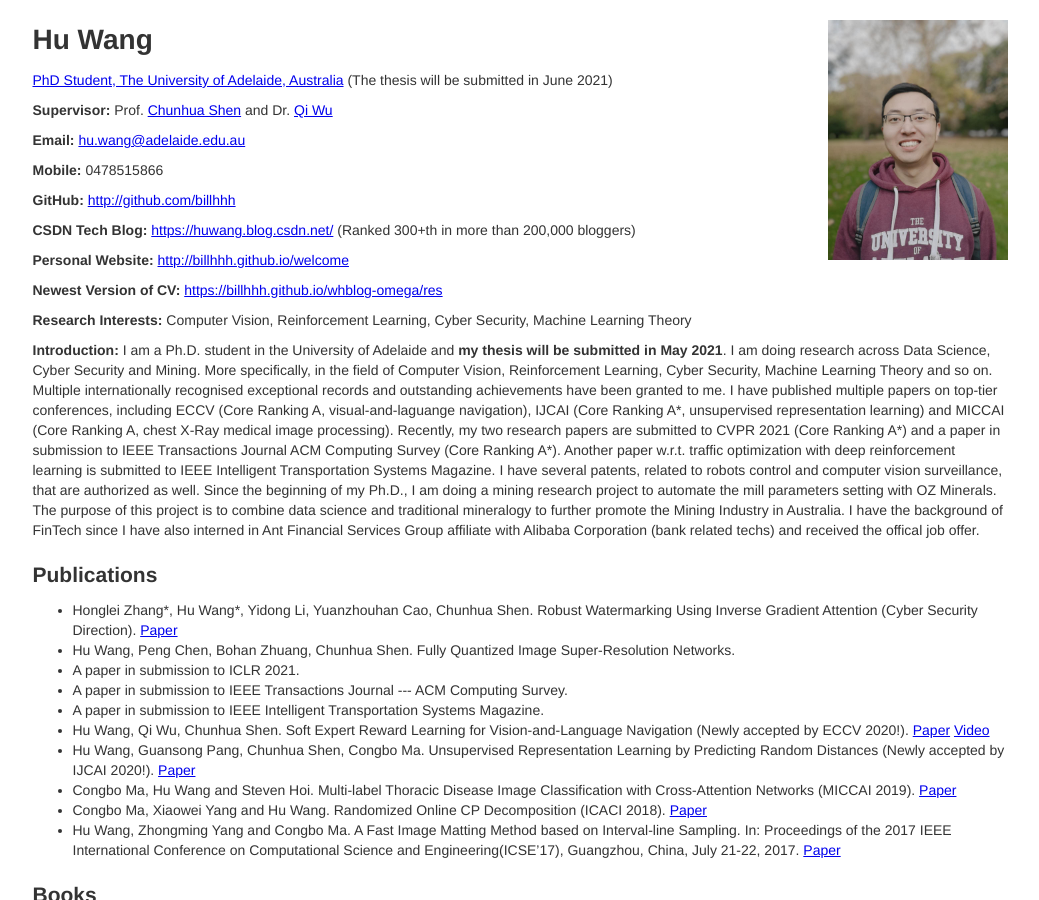
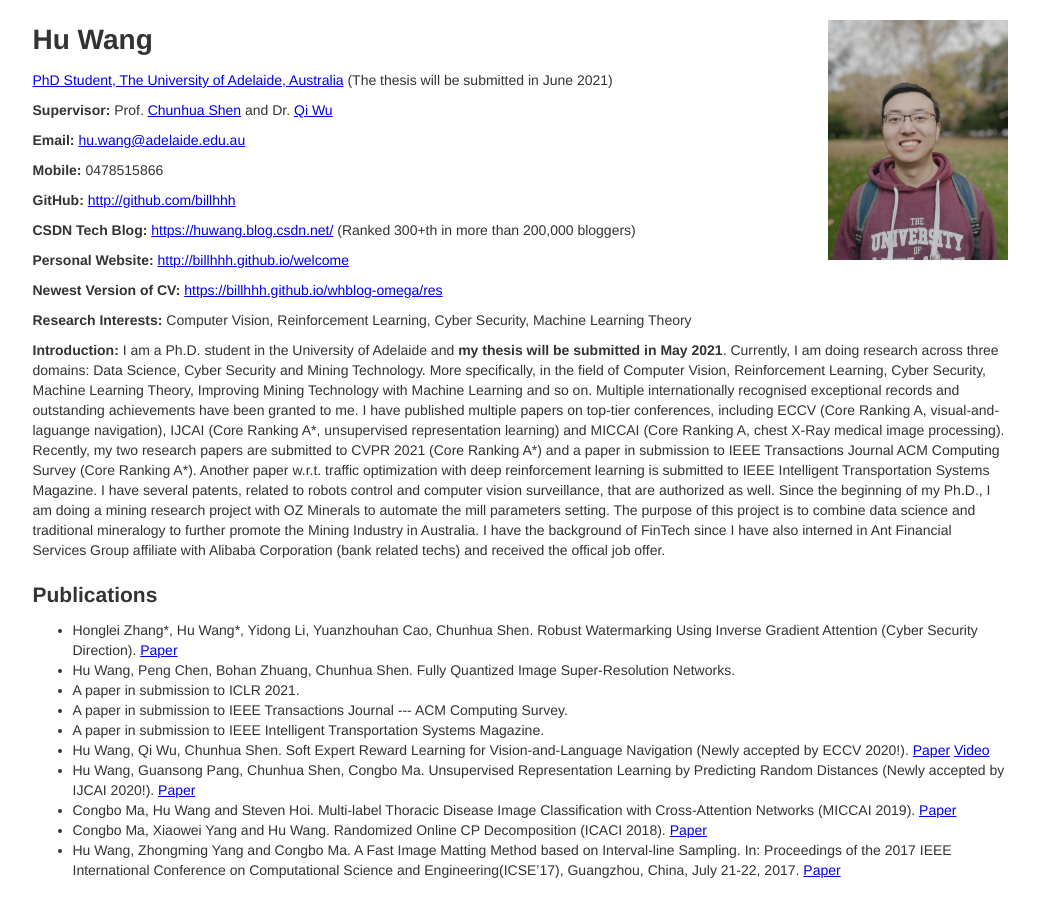
Before and after one commit to billhhh/whblog-omega, a Jekyll site: the page res/index.html, which Jekyll copies as it is, in a window 1280 px wide and 900 px high. Shown: the whole window, without its empty margins (120-1159 px from the left). Built offline with Jekyll 4.4.1, drawn with Linux system fonts in a browser that asks for light colours.

Commit message:
Update index.html

```diff
--- a/res/index.html
+++ b/res/index.html
@@ -48,13 +48,13 @@
       <p>
         <strong>Introduction:</strong>
         I am a Ph.D. student in the University of Adelaide and <strong>my thesis will be submitted in May 2021</strong>.
-	I am doing research across Data Science, Cyber Security and Mining. More specifically, in the field of Computer Vision, Reinforcement Learning, Cyber Security, Machine Learning Theory and so on.
+	Currently, I am doing research across three domains: Data Science, Cyber Security and Mining Technology. More specifically, in the field of Computer Vision, Reinforcement Learning, Cyber Security, Machine Learning Theory, Improving Mining Technology with Machine Learning and so on.
 	Multiple internationally recognised exceptional records and outstanding achievements have been granted to me.
 	I have published multiple papers on top-tier conferences, including ECCV (Core Ranking A, visual-and-laguange navigation), IJCAI (Core Ranking A*, unsupervised representation learning) and MICCAI (Core Ranking A, chest X-Ray medical image processing).
 	Recently, my two research papers are submitted to CVPR 2021 (Core Ranking A*) and a paper in submission to IEEE Transactions Journal ACM Computing Survey (Core Ranking A*).
 	Another paper w.r.t. traffic optimization with deep reinforcement learning is submitted to IEEE Intelligent Transportation Systems Magazine.
 	I have several patents, related to robots control and computer vision surveillance, that are authorized as well.
-	Since the beginning of my Ph.D., I am doing a mining research project to automate the mill parameters setting with OZ Minerals. The purpose of this project is to combine data science and traditional mineralogy to further promote the Mining Industry in Australia.
+	Since the beginning of my Ph.D., I am doing a mining research project with OZ Minerals to automate the mill parameters setting. The purpose of this project is to combine data science and traditional mineralogy to further promote the Mining Industry in Australia.
 	I have the background of FinTech since I have also interned in Ant Financial Services Group affiliate with Alibaba Corporation (bank related techs) and received the offical job offer.
       </p>
 
```
